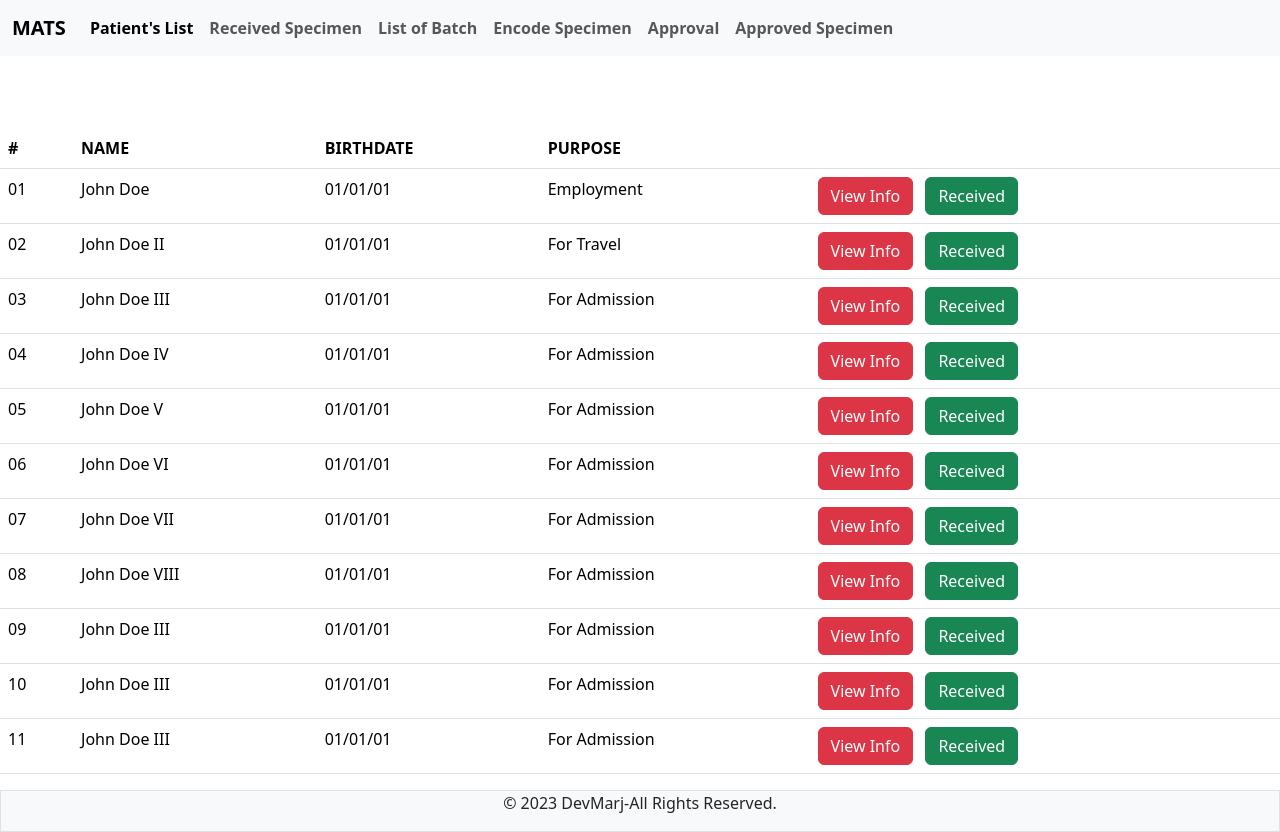
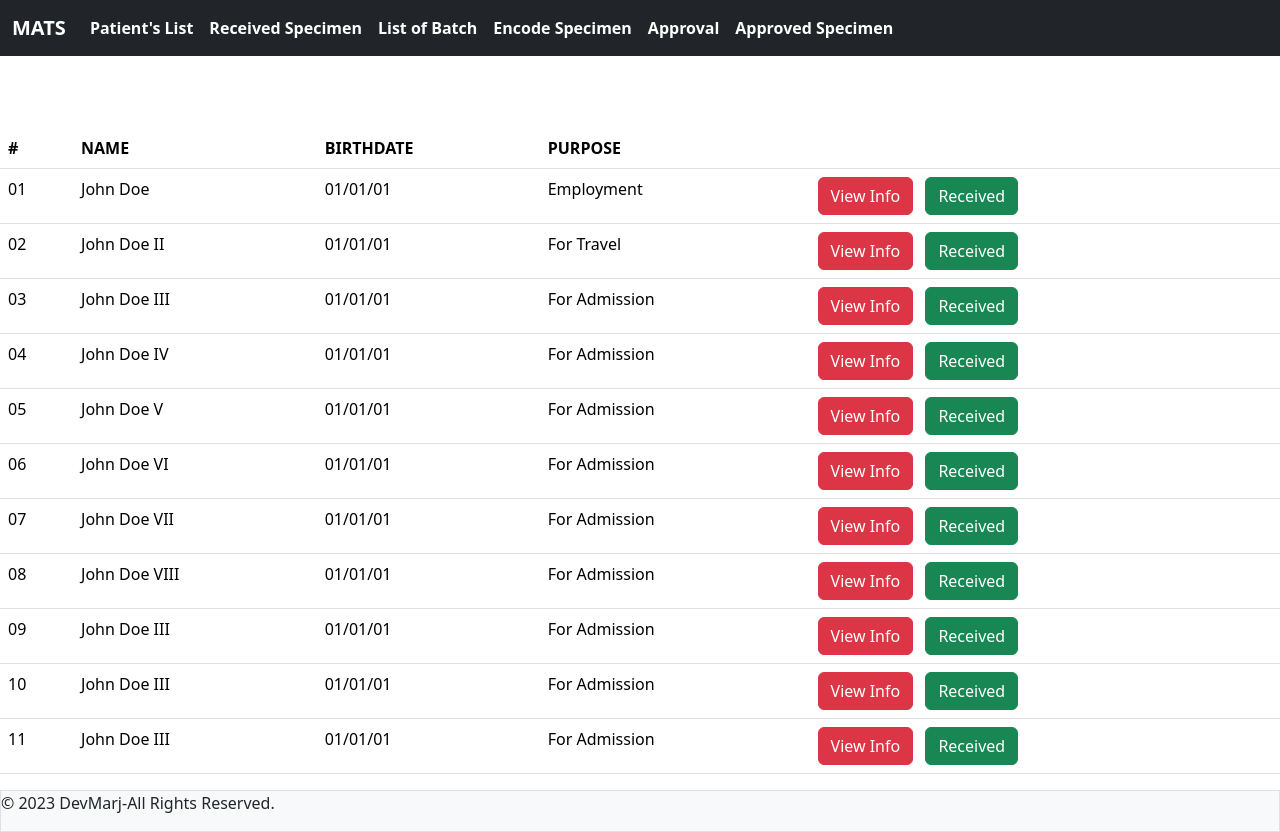
Before and after one commit to devmarj/Project-1, a plain HTML site: page Received specimen.html in a window 1280 px wide. Drawn offline with nearby package versions, Linux system fonts and the light colour scheme.

```diff
--- a/Received specimen.html
+++ b/Received specimen.html
@@ -7,31 +7,31 @@
     <link href="https://cdn.jsdelivr.net/npm/bootstrap@5.3.2/dist/css/bootstrap.min.css" rel="stylesheet" integrity="sha384-T3c6CoIi6uLrA9TneNEoa7RxnatzjcDSCmG1MXxSR1GAsXEV/Dwwykc2MPK8M2HN" crossorigin="anonymous">
 </head>
 <body>
-        <nav class="navbar navbar-expand-lg bg-light">
+        <nav class="navbar navbar-expand-lg bg-dark">
             <div class="container-fluid">
-              <a class="navbar-brand fw-bold" href="#">MATS</a>
+              <a class="navbar-brand fw-bold text-white" href="#">MATS</a>
               <button class="navbar-toggler" type="button" data-bs-toggle="collapse" data-bs-target="#navbarNav" aria-controls="navbarNav" aria-expanded="false" aria-label="Toggle navigation">
-                <span class="navbar-toggler-icon"></span>
+                <span class="navbar-toggler-icon bg-light "></span>
               </button>
               <div class="collapse navbar-collapse" id="navbarNav">
                 <ul class="navbar-nav">
                   <li class="nav-item">
-                    <a class="nav-link active fw-bold" aria-current="page" href="#">Patient's List</a>
+                    <a class="nav-link active fw-bold text-white" aria-current="page" href="#">Patient's List</a>
                   </li>
                   <li class="nav-item">
-                    <a class="nav-link fw-bold" href="#">Received Specimen</a>
+                    <a class="nav-link fw-bold text-white" href="#">Received Specimen</a>
                   </li>
                   <li class="nav-item">
-                    <a class="nav-link fw-bold" href="#">List of Batch</a>
+                    <a class="nav-link fw-bold text-white" href="#">List of Batch</a>
                   </li>
                   <li class="nav-item">
-                    <a class="nav-link fw-bold" href="#">Encode Specimen</a>
+                    <a class="nav-link fw-bold text-white" href="#">Encode Specimen</a>
                   </li>
                   <li class="nav-item">
-                    <a class="nav-link fw-bold" href="#">Approval</a>
+                    <a class="nav-link fw-bold text-white" href="#">Approval</a>
                   </li>
                   <li class="nav-item">
-                    <a class="nav-link fw-bold" href="#">Approved Specimen</a>
+                    <a class="nav-link fw-bold text-white" href="#">Approved Specimen</a>
                   </li>
                 </ul>
               </div>
@@ -106,7 +106,7 @@
                 <td >John Doe VII</td>
                 <td>01/01/01</td>
                 <td>For Admission</td>
-                <td> <button class="btn btn-danger mx-2">View Info</button>
+                <td> <button class="btn btn-danger mx-2"> View Info</button>
                   <button class="btn btn-success">Received</button></td>
               </tr>
               <tr>
@@ -145,10 +145,9 @@
               </tr>
             </tbody>
           </table>
-
     <script src="https://cdn.jsdelivr.net/npm/bootstrap@5.3.2/dist/js/bootstrap.bundle.min.js" integrity="sha384-C6RzsynM9kWDrMNeT87bh95OGNyZPhcTNXj1NW7RuBCsyN/o0jlpcV8Qyq46cDfL" crossorigin="anonymous"></script>
     <footer>
-      <div class="text-center bg-light border border-1 d-none d-sm-block">
+      <div class="bg-light border border-1 d-none d-sm-block">
         <p>&#169;  2023 DevMarj-All Rights Reserved.</p>
       </div>
   </body>
```
Also changed, not shown: index.html (+2 -1 lines), patient's list.html (+1 -1 lines), img/favi.ico (added).
